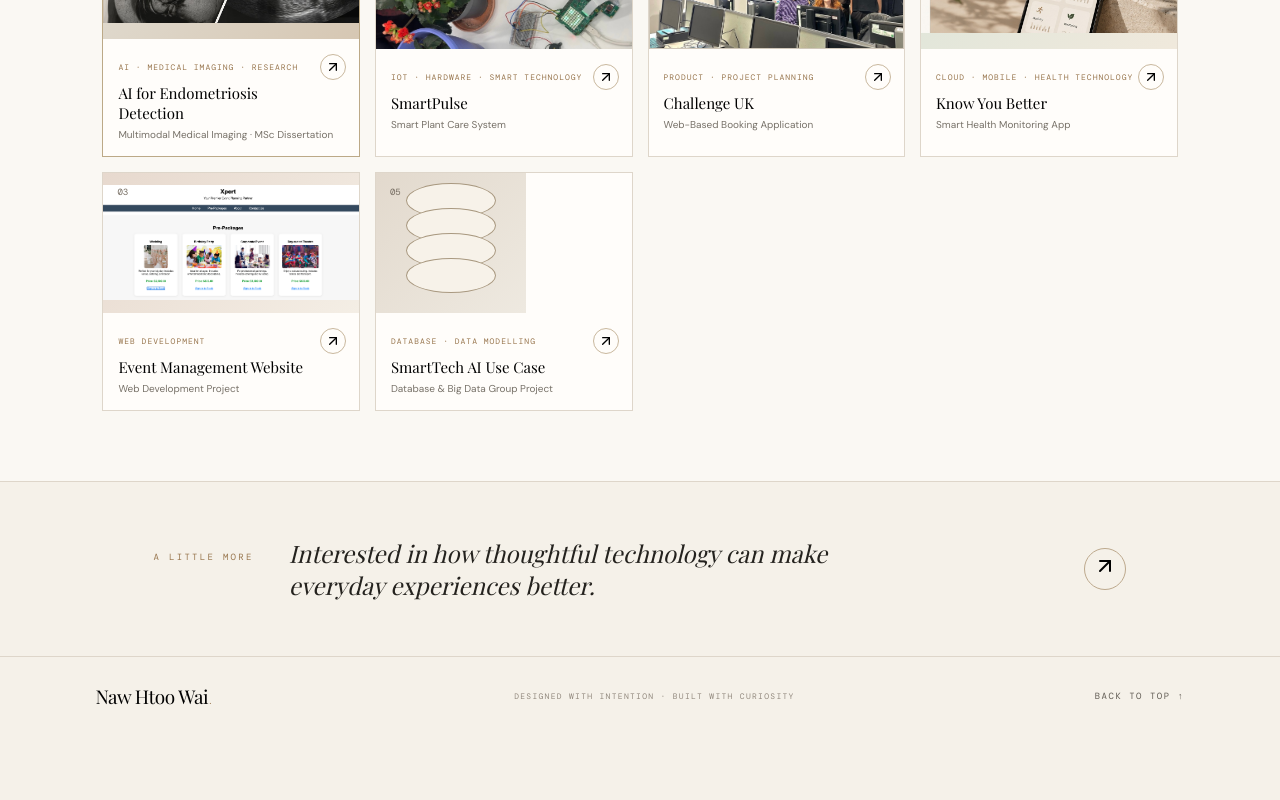
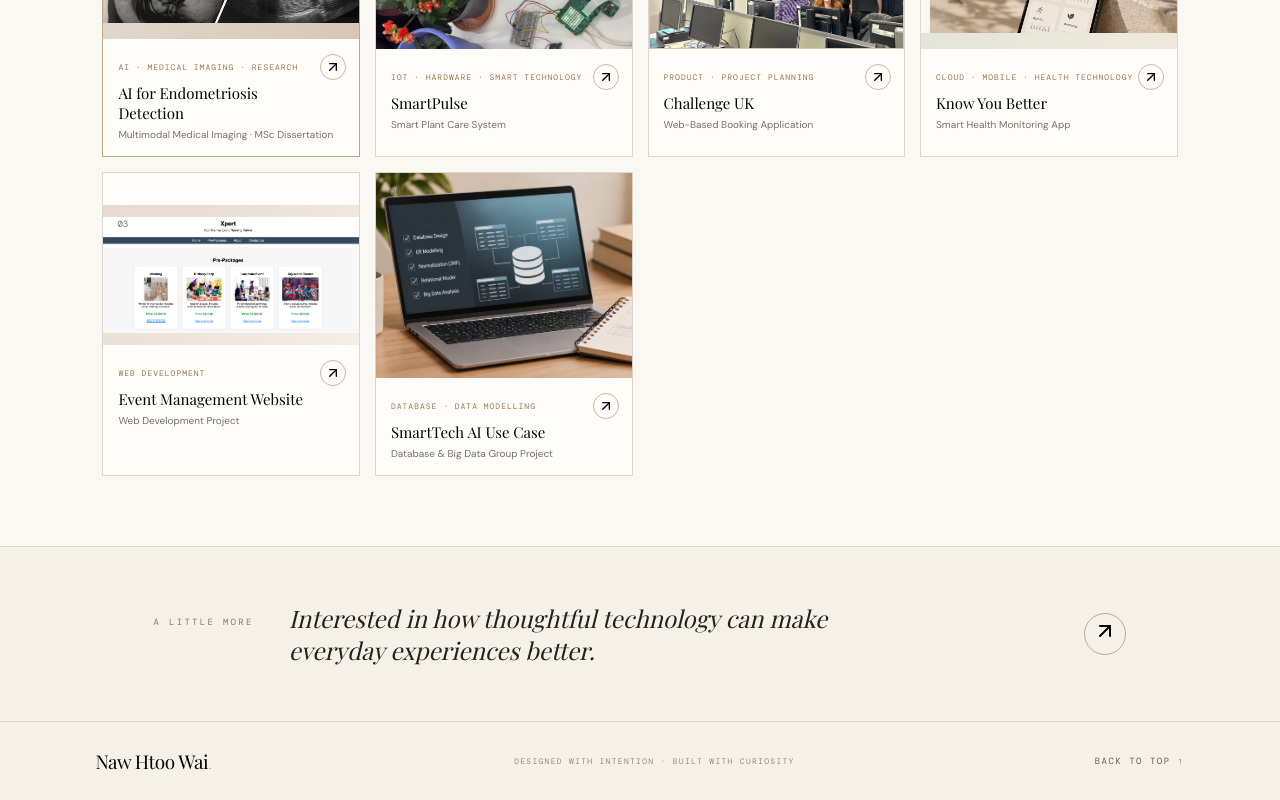
Before and after one commit to naw187/my-portfolio, a React (Vite) app: page / in a window 1280 px wide. Shown: the part 1181-1981 px from the top of the page. Before the commit the page ends 1916 px from the top, so only its background shows below. Built offline with nearby package versions, Linux system fonts and the light colour scheme; a web font is replaced by a local one.

Commit message:
update images

```diff
--- a/src/App.jsx
+++ b/src/App.jsx
@@ -56,7 +56,7 @@ const projects=[
 },
 {id:'health',n:'02',title:'Know You Better',sub:'Smart Health Monitoring App',cat:'CLOUD · MOBILE · HEALTH TECHNOLOGY',summary:'A cloud-based smart health monitoring app using wearable technology and connected services.',date:'June 2025',visual:'health',cover:'/know-you-better-cover.jpg',tech:['Azure','React Native','AKS','Cosmos DB','Azure Functions','Azure DevOps','Docker'],details:['Developed a cloud-native health app using Azure, React Native and wearable technology.','Designed a scalable architecture with AKS, Cosmos DB and Azure Functions.','Planned secure data flow using API Management and Application Gateway.','Set up a CI/CD pipeline using Azure DevOps and Docker containers.','Focused on real-time health data processing and GDPR-compliant storage.']},
 {id:'event',n:'03',title:'Event Management Website',sub:'Web Development Project',cat:'WEB DEVELOPMENT',visual: 'event',cover: '/event-management-cover.png',summary:'An event management website with user login, RSVP, booking and an administration dashboard.',date:'May 2025',visual:'event',tech:['HTML','CSS','PHP','MySQL'],link:'https://homepages.shu.ac.uk/~c4058675/Website/home-page.php',details:['Built an event management system with user login, RSVP, booking and an admin dashboard.','Developed the website using HTML, CSS, PHP and MySQL.','Implemented client, sales and admin roles with access control.']},
-{id:'smarttech',n:'05',title:'SmartTech AI Use Case',sub:'Database & Big Data Group Project',cat:'DATABASE · DATA MODELLING',summary:'A group project exploring database design, normalisation and relational and big data systems.',date:'March 2025',visual:'database',tech:['Database Design','ER Modelling','3NF','Big Data'],details:['Normalised complex datasets up to Third Normal Form (3NF) to reduce redundancy and improve data integrity.','Applied top-down Entity Relationship modelling to design structured database relationships.','Evaluated scalability limits of relational models compared with modern big data systems.','Developed practical skills in data modelling, normalisation and database architecture evaluation.']}
+{id:'smarttech',n:'05',title:'SmartTech AI Use Case',sub:'Database & Big Data Group Project',cat:'DATABASE · DATA MODELLING',cover: '/smarttech-cover.png',summary:'A group project exploring database design, normalisation and relational and big data systems.',date:'March 2025',visual:'database',tech:['Database Design','ER Modelling','3NF','Big Data'],details:['Normalised complex datasets up to Third Normal Form (3NF) to reduce redundancy and improve data integrity.','Applied top-down Entity Relationship modelling to design structured database relationships.','Evaluated scalability limits of relational models compared with modern big data systems.','Developed practical skills in data modelling, normalisation and database architecture evaluation.']}
 ];
 const skillGroups=[{title:'Development',icon:Code2,items:['HTML','CSS','JavaScript','PHP','C#','Python','Django','React.js']},{title:'Cloud & DevOps',icon:Cloud,items:['Microsoft Azure','AWS','Docker','Microservices','CI/CD','Git']},{title:'Data & Databases',icon:Database,items:['SQL','MySQL','NoSQL','Database Design','ERD','Data Modelling']},{title:'Planning & Delivery',icon:BriefcaseBusiness,items:['Jira','MS Project','Agile / Scrum','Gantt Charts','Risk Registers']},{title:'Soft Skills',icon:User,items:['Problem-Solving','Analytical Thinking','Communication & Teamwork','Adaptability','Time Management']}];
 export default function App(){const[page,setPage]=useState('Home'),[project,setProject]=useState(projects[0]),[menu,setMenu]=useState(false);const go=p=>{setPage(p);setMenu(false);window.scrollTo({top:0,behavior:'smooth'})};const open=p=>{setProject(p);go('Project detail')};const nav=['Home','About','Projects','Experience','Skills','Education','Contact'];return <div className="site"><header><button className="logo" onClick={()=>go('Home')}>Naw Htoo Wai<span>.</span></button><button className="hamb" onClick={()=>setMenu(!menu)} aria-label="Menu">{menu?<X/>:<Menu/>}</button><nav className={menu?'nav show':'nav'}>{nav.map(n=><button className={page===n?'selected':''} key={n} onClick={()=>go(n)}>{n}</button>)}</nav><button className="connect" onClick={()=>go('Contact')}>Let’s connect <ArrowUpRight size={15}/></button></header><main>
--- a/src/styles.css
+++ b/src/styles.css
@@ -67,3 +67,48 @@
     height: 180px;
   }
 }
+/* SmartTech – make the cover image fill the whole card */
+.card .visual.database {
+  display: block !important;
+  width: 100% !important;
+  height: 205px !important;
+  padding: 0 !important;
+  overflow: hidden;
+  position: relative;
+}
+
+.card .visual.database .project-cover-image {
+  display: block !important;
+  width: 100% !important;
+  height: 100% !important;
+  max-width: none !important;
+  object-fit: cover !important;
+  object-position: center;
+}
+
+/* =====================================
+   SMARTTECH & CHALLENGE UK
+   INDIVIDUAL PROJECT DETAIL COVERS
+   ===================================== */
+
+/* Make both project image containers full width */
+.detail-visual.database,
+.detail-visual.booking {
+  display: block !important;
+  width: 100% !important;
+  height: 420px !important;
+  padding: 0 !important;
+  overflow: hidden;
+  position: relative;
+}
+
+/* Make both images fill their containers */
+.detail-visual.database .project-cover-image,
+.detail-visual.booking .project-cover-image {
+  display: block !important;
+  width: 100% !important;
+  height: 100% !important;
+  max-width: none !important;
+  object-fit: cover !important;
+  object-position: center;
+}
```
Also changed, not shown: public/smarttech-cover.png (added).
